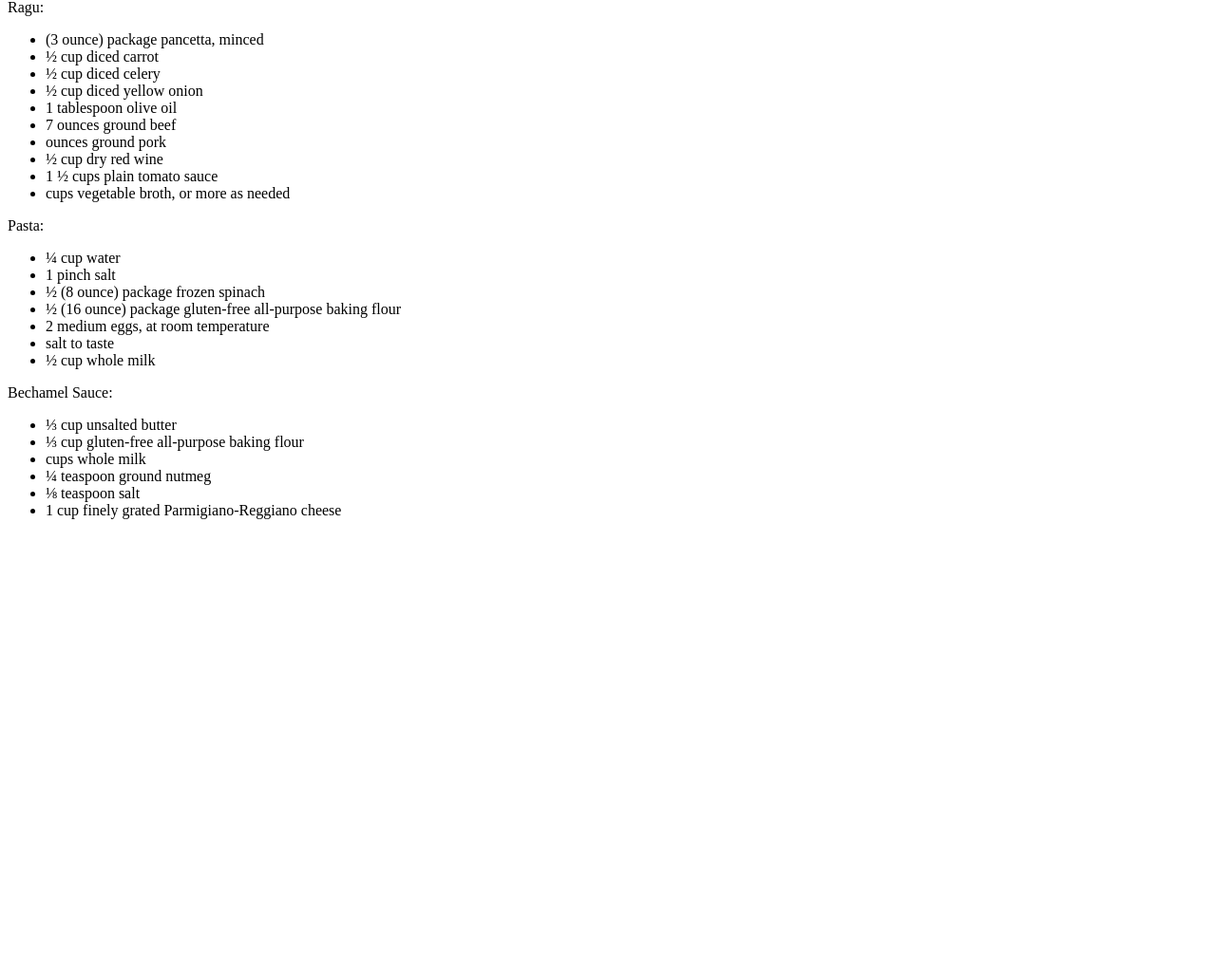
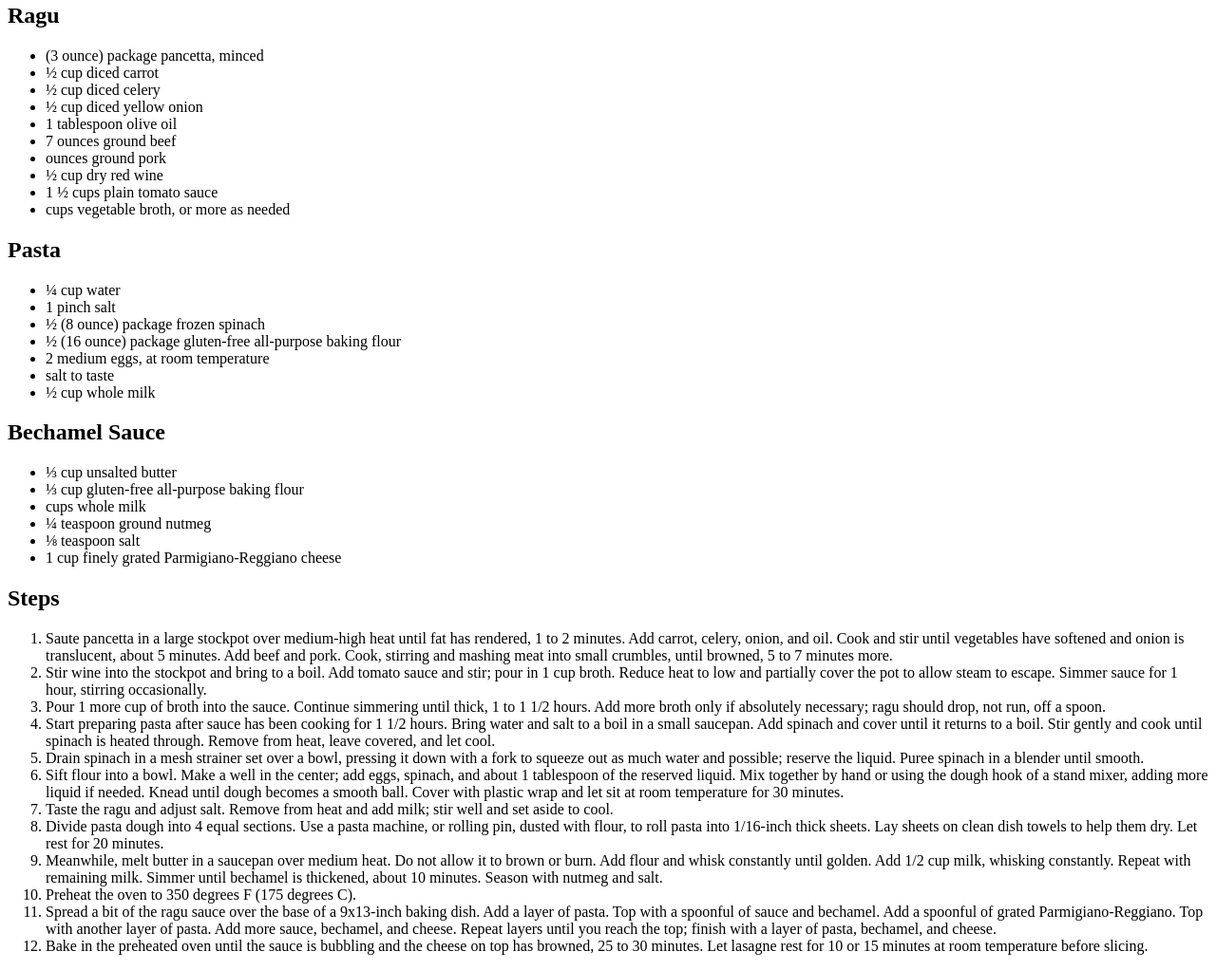
Before and after one commit to CzeskyCzechoslowacky/odin-recipes, a plain HTML site: page recipes/lasagna.html in a window 1280 px wide. Shown: the part 922-1944 px from the top of the page at 95% size. Before the commit the page ends 1485 px from the top, so only its background shows below. Drawn offline with Linux system fonts and the light colour scheme.

Commit message:
Updated readme.md and add ordered list

```diff
--- a/recipes/lasagna.html
+++ b/recipes/lasagna.html
@@ -14,7 +14,7 @@
     The ragu is an authentic sauce, simple without garlic or herbs and spices.
     Using fresh pasta keeps you from having to pre-boil it.</p>
 
-    Ragu:
+    <h2>Ragu</h2>
 <ul>
     <li>(3 ounce) package pancetta, minced</li>
     <li>½ cup diced carrot</li>
@@ -27,7 +27,7 @@
     <li>1 ½ cups plain tomato sauce</li>
     <li>cups vegetable broth, or more as needed</li>
 </ul>
-    Pasta:
+    <h2>Pasta</h2>
 <ul>
     <li>¼ cup water</li>
     <li>1 pinch salt</li>
@@ -37,8 +37,7 @@
     <li>salt to taste</li>
     <li>½ cup whole milk</li>
 </ul>
-
-    Bechamel Sauce:
+    <h2>Bechamel Sauce</h2>
 <ul>
     <li>⅓ cup unsalted butter</li>
     <li>⅓ cup gluten-free all-purpose baking flour</li>
@@ -47,6 +46,39 @@
     <li>⅛ teaspoon salt</li>
     <li>1 cup finely grated Parmigiano-Reggiano cheese</li>
 </ul>
+    <h2>Steps</h2>
+<ol>
+    <li>Saute pancetta in a large stockpot over medium-high heat until fat has rendered,
+        1 to 2 minutes. Add carrot, celery, onion, and oil.
+        Cook and stir until vegetables have softened and onion is translucent, about 5 minutes.
+        Add beef and pork. Cook, stirring and mashing meat into small crumbles, until browned, 5 to 7 minutes more.</li>
+    <li>Stir wine into the stockpot and bring to a boil. Add tomato sauce and stir; pour in 1 cup broth.
+        Reduce heat to low and partially cover the pot to allow steam to escape. Simmer sauce for 1 hour, stirring occasionally.</li>
+    <li>Pour 1 more cup of broth into the sauce. Continue simmering until thick, 1 to 1 1/2 hours.
+        Add more broth only if absolutely necessary; ragu should drop, not run, off a spoon.</li>
+    <li>Start preparing pasta after sauce has been cooking for 1 1/2 hours. Bring water and salt to a boil in a small saucepan.
+        Add spinach and cover until it returns to a boil.
+        Stir gently and cook until spinach is heated through. Remove from heat, leave covered, and let cool.</li>
+    <li>Drain spinach in a mesh strainer set over a bowl, pressing it down with a fork to squeeze out as much water and possible;
+        reserve the liquid.
+        Puree spinach in a blender until smooth.</li>
+    <li>Sift flour into a bowl. Make a well in the center; add eggs, spinach, and about 1 tablespoon of the reserved liquid.
+        Mix together by hand or using the dough hook of a stand mixer, adding more liquid if needed.
+        Knead until dough becomes a smooth ball. Cover with plastic wrap and let sit at room temperature for 30 minutes.</li>
+    <li>Taste the ragu and adjust salt. Remove from heat and add milk; stir well and set aside to cool.</li>
+    <li>Divide pasta dough into 4 equal sections. Use a pasta machine, or rolling pin, dusted with flour, to roll pasta into 1/16-inch thick sheets.
+        Lay sheets on clean dish towels to help them dry. Let rest for 20 minutes.</li>
+    <li>Meanwhile, melt butter in a saucepan over medium heat. Do not allow it to brown or burn.
+        Add flour and whisk constantly until golden. Add 1/2 cup milk, whisking constantly. Repeat with remaining milk.
+        Simmer until bechamel is thickened, about 10 minutes. Season with nutmeg and salt.</li>
+    <li>Preheat the oven to 350 degrees F (175 degrees C).</li>
+    <li>Spread a bit of the ragu sauce over the base of a 9x13-inch baking dish. Add a layer of pasta.
+        Top with a spoonful of sauce and bechamel. Add a spoonful of grated Parmigiano-Reggiano.
+        Top with another layer of pasta. Add more sauce, bechamel, and cheese.
+        Repeat layers until you reach the top; finish with a layer of pasta, bechamel, and cheese.</li>
+    <li>Bake in the preheated oven until the sauce is bubbling and the cheese on top has browned, 25 to 30 minutes.
+        Let lasagne rest for 10 or 15 minutes at room temperature before slicing.</li>
 
+</ol>
 </body>
 </html>
```
Also changed, not shown: 1 other file.
